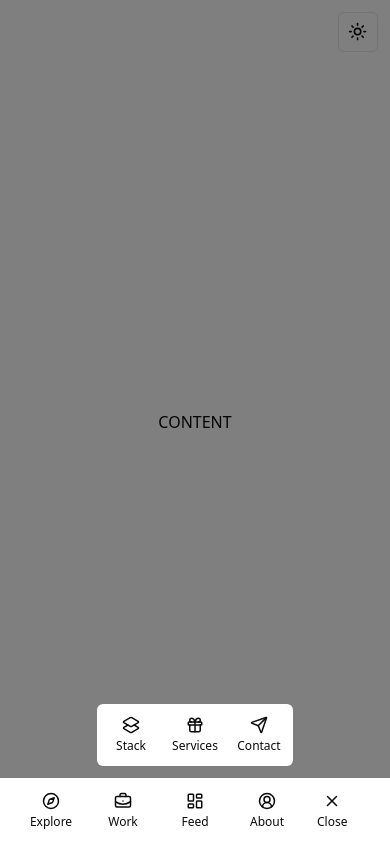
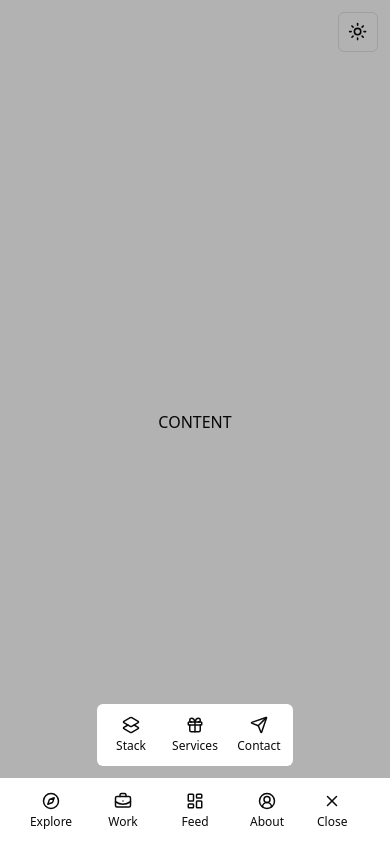
Before and after one commit to christianstamati/dashfolio, a Next.js app: page /dev/bottom-nav in a window 390 px wide. Both pictures are taken after a click on the button "More". Built offline with nearby package versions, Linux system fonts and the light colour scheme.

Commit message:
added bottom nav animation

```diff
--- a/src/components/bottom-nav.tsx
+++ b/src/components/bottom-nav.tsx
@@ -6,6 +6,8 @@ import { Ellipsis, X } from "lucide-react";
 import { usePathname } from "next/navigation";
 import { NavData } from "@/lib/types";
 import TextIcon from "@/components/text-icon";
+import Overlay from "@/components/overlay";
+import { motion } from "framer-motion";
 
 function NavLinks(props: { navItems: NavData[]; pathname?: string }) {
   return (
@@ -29,7 +31,7 @@ function MoreButton({
   return (
     <button
       onClick={() => setViewMore((prevState) => !prevState)}
-      aria-expanded={viewMore} // Accessibility improvement
+      aria-expanded={viewMore}
       className={`flex w-fit cursor-pointer flex-col items-center rounded-md p-1.5 text-foreground`}
     >
       <div className="relative mb-1">
@@ -61,16 +63,22 @@ function BottomNav() {
       </div>
 
       {/*Mobile more items*/}
-      <nav
-        className={` ${viewMore ? "block" : "hidden"} absolute -top-3 left-1/2 flex -translate-x-1/2 -translate-y-full gap-2 rounded-md bg-background p-1.5 md:hidden`}
-      >
-        <NavLinks navItems={moreItems} pathname={pathname} />
-      </nav>
+      <div className="absolute -top-3 left-1/2 -z-10 flex -translate-x-1/2 -translate-y-full md:hidden">
+        <motion.nav
+          initial={{ y: 150, opacity: 0 }} // Start off-screen and transparent
+          animate={{ y: viewMore ? 0 : 150, opacity: viewMore ? 1 : 0 }} // Slide in/out and fade in/out
+          transition={{ ease: "easeInOut", duration: 0.3 }} // Adjust duration and easing as needed
+          className={`flex gap-2 rounded-md bg-background p-1.5`}
+        >
+          <NavLinks navItems={moreItems} pathname={pathname} />
+        </motion.nav>
+      </div>
 
-      {/*Overlay*/}
-      {viewMore && (
-        <div className="fixed bottom-0 left-0 right-0 top-0 -z-10 bg-black opacity-50 md:hidden" />
-      )}
+      <Overlay
+        onClick={() => setViewMore(false)}
+        className="-z-20 md:hidden"
+        isVisible={viewMore}
+      />
     </div>
   );
 }
--- /dev/null
+++ b/src/components/overlay.tsx
@@ -0,0 +1,27 @@
+import { motion } from "framer-motion";
+import React from "react";
+import { cn } from "@/lib/utils";
+
+function Overlay({
+  isVisible,
+  className,
+  onClick,
+}: {
+  isVisible: boolean;
+  className?: string;
+  onClick?: () => void;
+}) {
+  return (
+    <motion.div
+      onClick={onClick}
+      initial={{ opacity: 0 }} // Start fully transparent
+      animate={{ opacity: isVisible ? 0.3 : 0 }} // Fade in/out based on isVisible
+      exit={{ opacity: 0 }} // Ensure it fades out when exiting
+      transition={{ ease: "easeInOut", duration: 0.3 }} // Transition settings
+      className={cn("fixed inset-0 bg-black", className)} // Use inset-0 to cover the whole viewport
+      style={{ pointerEvents: isVisible ? "auto" : "none" }} // Disable pointer events when not visible
+    />
+  );
+}
+
+export default Overlay;
```
